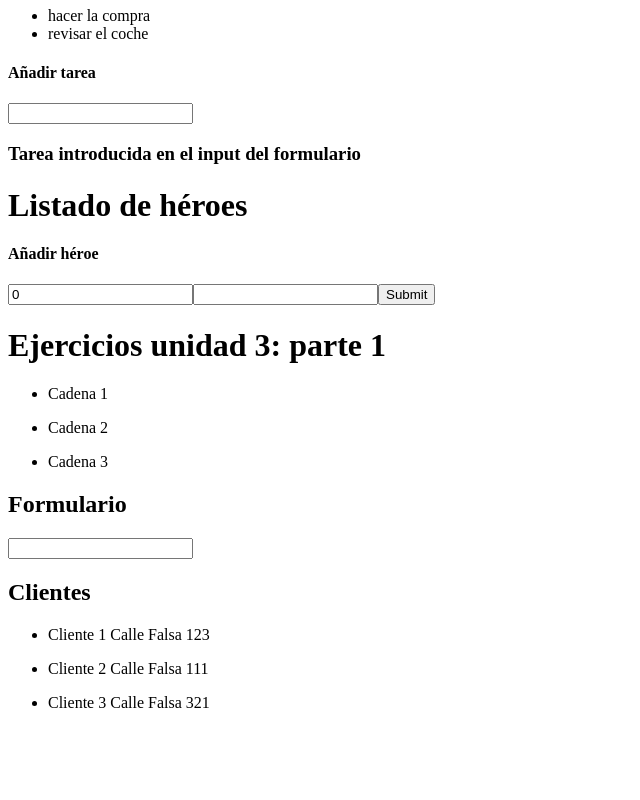
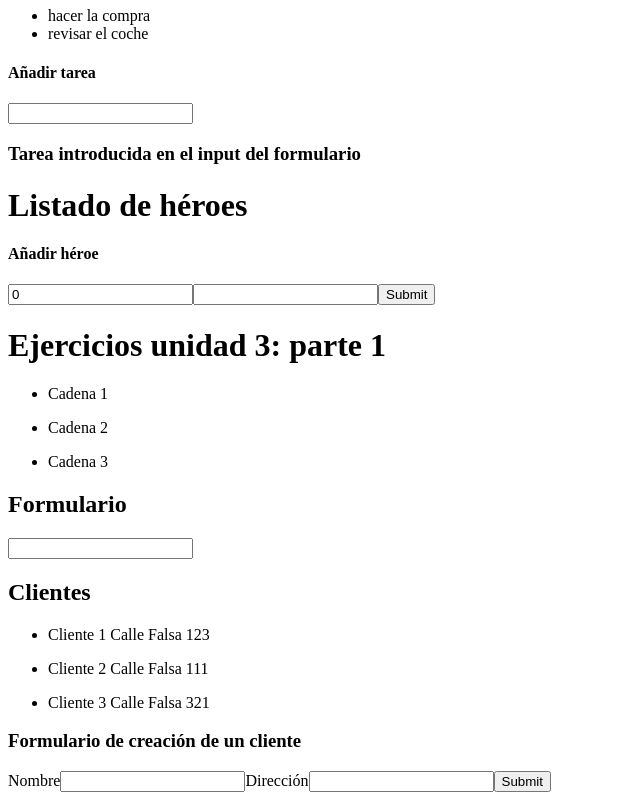
Before and after one commit to Muzorn/curso-angular-6, an Angular app: page / in a window 1280 px wide. Shown: the part 519-1319 px from the top of the page, without its empty margins (0-640 px from the left). Before the commit the page ends 1247 px from the top, so only its background shows below. Built offline with nearby package versions, Linux system fonts and the light colour scheme.

Commit message:
Añadimos un formulario y la lógica necesaria para crear nuevos clientes y añadirlos al listado.

```diff
--- a/src/app/misclientes/misclientes.component.html
+++ b/src/app/misclientes/misclientes.component.html
@@ -2,3 +2,12 @@
 <ul *ngFor="let cliente of clientes">
   <li>{{ cliente }}</li>
 </ul>
+
+<h3>Formulario de creación de un cliente</h3>
+<form (ngSubmit)="addCliente()">
+  <label>Nombre</label>
+  <input type="text" [(ngModel)]="cliente.nombre" [ngModelOptions]="{standalone: true}">
+  <label>Dirección</label>
+  <input type="text" [(ngModel)]="cliente.direccion" [ngModelOptions]="{standalone: true}">
+  <input type="submit">
+</form>
--- a/src/app/misclientes/misclientes.component.ts
+++ b/src/app/misclientes/misclientes.component.ts
@@ -8,10 +8,13 @@ import { Cliente } from '../entities/cliente';
 })
 export class MisclientesComponent implements OnInit {
 
+  public cliente: Cliente;
   // public clientes: [Cliente];
   public clientes: Cliente[];
 
   constructor() {
+    // Inicialización necesaria de propiedades
+    this.cliente = new Cliente('', '');
     // this.clientes = new Array<Cliente>();
     this.clientes = [];
     this.clientes.push(new Cliente('Cliente 1', 'Calle Falsa 123'));
@@ -22,4 +25,9 @@ export class MisclientesComponent implements OnInit {
   ngOnInit() {
   }
 
+  addCliente() {
+    this.clientes.push(new Cliente(this.cliente.nombre, this.cliente.direccion));
+    // this.clientes.push(this.cliente);
+    this.cliente = new Cliente('', '');
+  }
 }
```
Also changed, not shown: 1 other file (tests, documents, lock files or other folders).
